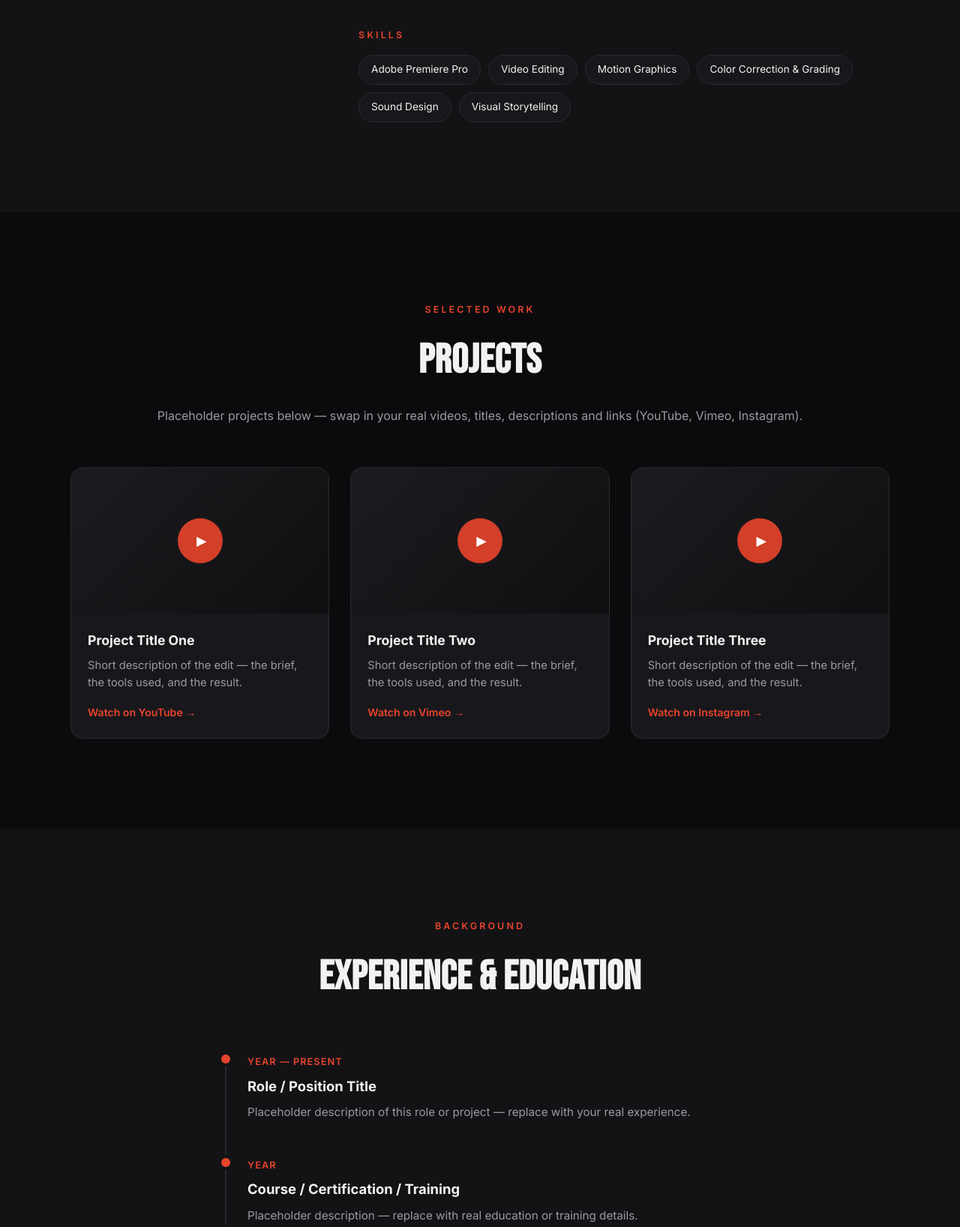
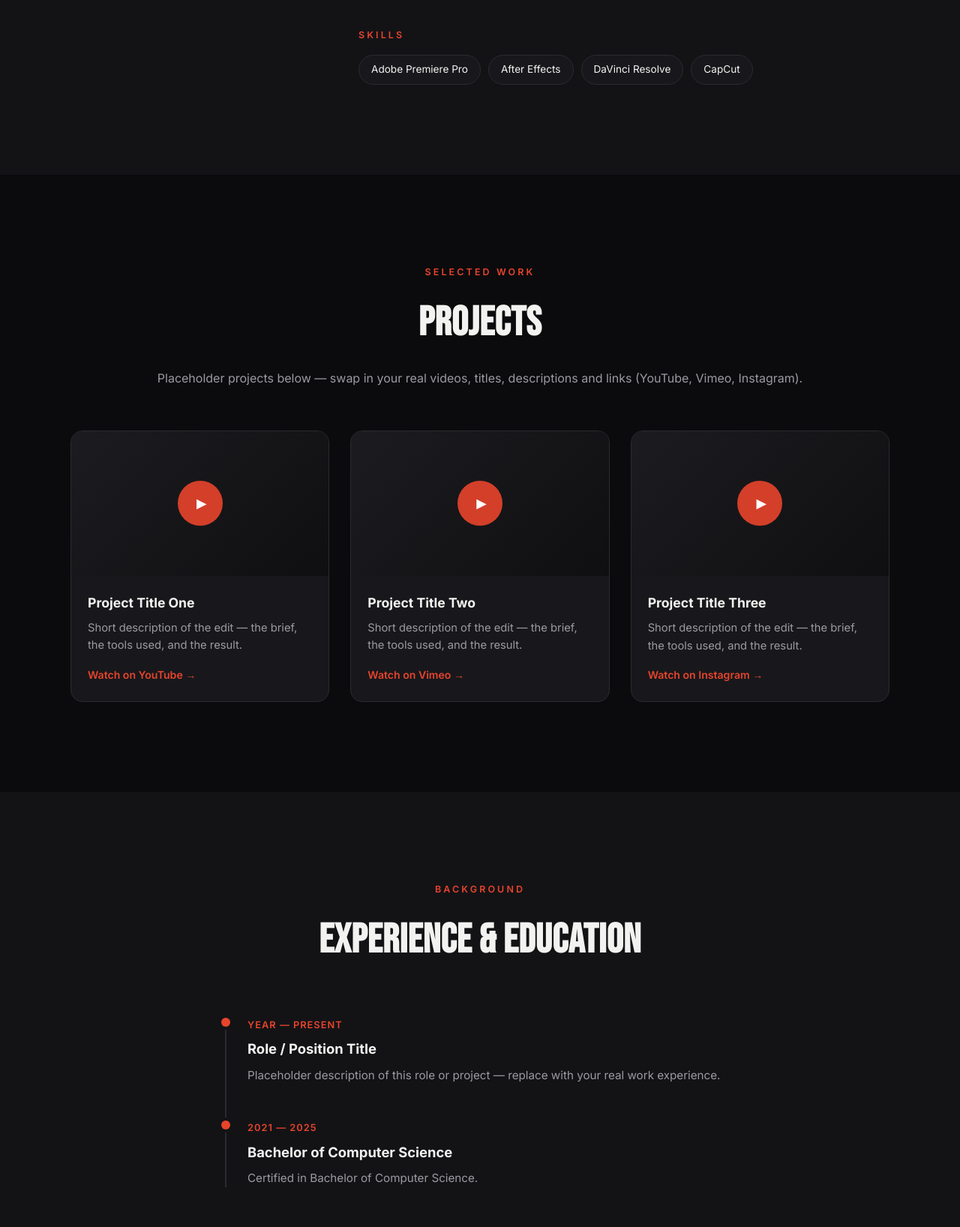
Before and after one commit to Iman-Abdi/My-Portfolio, a plain HTML site: page index.html in a window 1280 px wide. Shown: the part 1265-2901 px from the top of the page at 75% size. Drawn offline with Linux system fonts and the light colour scheme.

Commit message:
Update skills to real software tools and add education entry
Co-Authored-By: Claude Sonnet 5 <noreply@anthropic.com>
Claude-Session: https://claude.ai/code/session_0113gbWwC4xCSjy3FRZKQPug

```diff
--- a/index.html
+++ b/index.html
@@ -77,11 +77,9 @@
           <p class="section-label small">Skills</p>
           <ul class="skill-tags">
             <li>Adobe Premiere Pro</li>
-            <li>Video Editing</li>
-            <li>Motion Graphics</li>
-            <li>Color Correction &amp; Grading</li>
-            <li>Sound Design</li>
-            <li>Visual Storytelling</li>
+            <li>After Effects</li>
+            <li>DaVinci Resolve</li>
+            <li>CapCut</li>
           </ul>
         </div>
       </div>
@@ -147,15 +145,15 @@
           <div class="timeline-content">
             <span class="timeline-date">Year — Present</span>
             <h3>Role / Position Title</h3>
-            <p>Placeholder description of this role or project — replace with your real experience.</p>
+            <p>Placeholder description of this role or project — replace with your real work experience.</p>
           </div>
         </div>
         <div class="timeline-item reveal">
           <div class="timeline-dot"></div>
           <div class="timeline-content">
-            <span class="timeline-date">Year</span>
-            <h3>Course / Certification / Training</h3>
-            <p>Placeholder description — replace with real education or training details.</p>
+            <span class="timeline-date">2021 — 2025</span>
+            <h3>Bachelor of Computer Science</h3>
+            <p>Certified in Bachelor of Computer Science.</p>
           </div>
         </div>
       </div>
```
